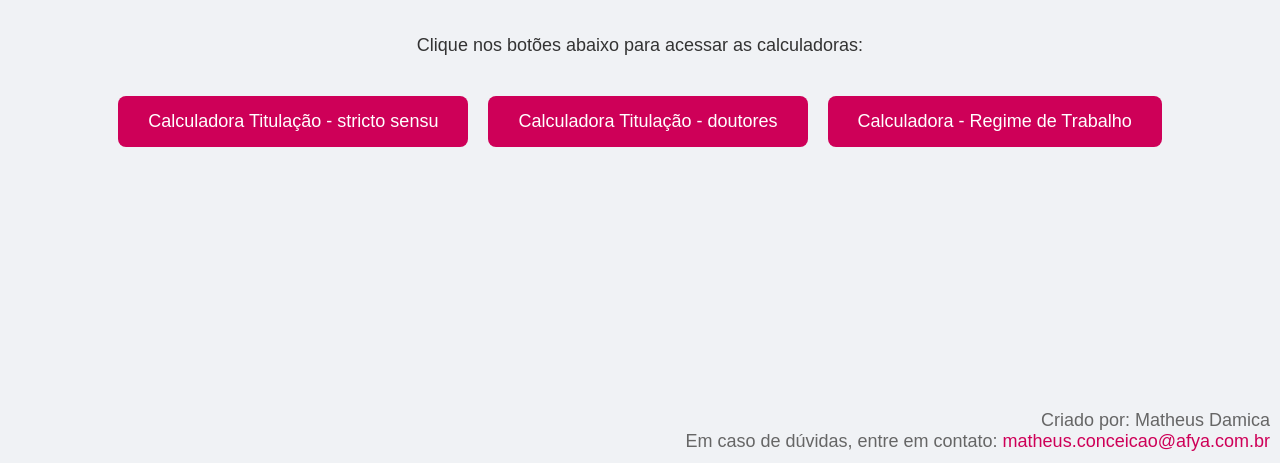
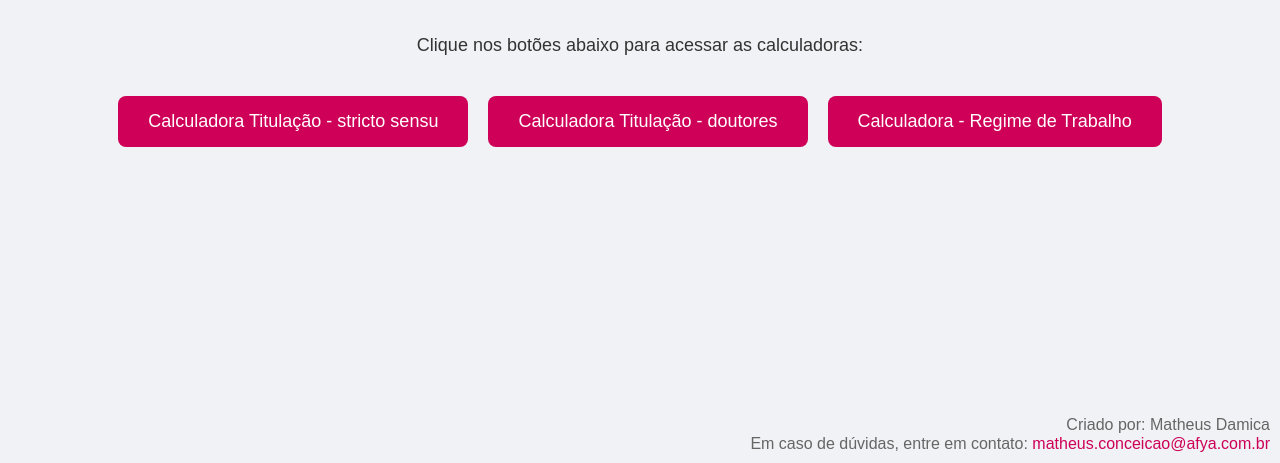
Before and after one commit to matheusrodrigues3001-collab/Pagina-Inicial---Calculadora-Senso-ENADE, a plain HTML site: page index.html in a window 1280 px wide. Shown: the part 377-840 px from the top of the page. Drawn offline with Linux system fonts and the light colour scheme.

Commit message:
Update index.html

```diff
--- a/index.html
+++ b/index.html
@@ -60,7 +60,7 @@
         bottom: 10px; /* Distância da parte inferior */
         right: 10px; /* Distância da lateral direita */
         text-align: right; /* Alinha o texto à direita dentro do container */
-        font-size: 18px; /* Tamanho da fonte alterado para 18px */
+        font-size: 16px; /* Tamanho da fonte alterado para 16px */
         color: #666;
         line-height: 1.2; /* Espaçamento entre linhas mais apertado */
     }
```
